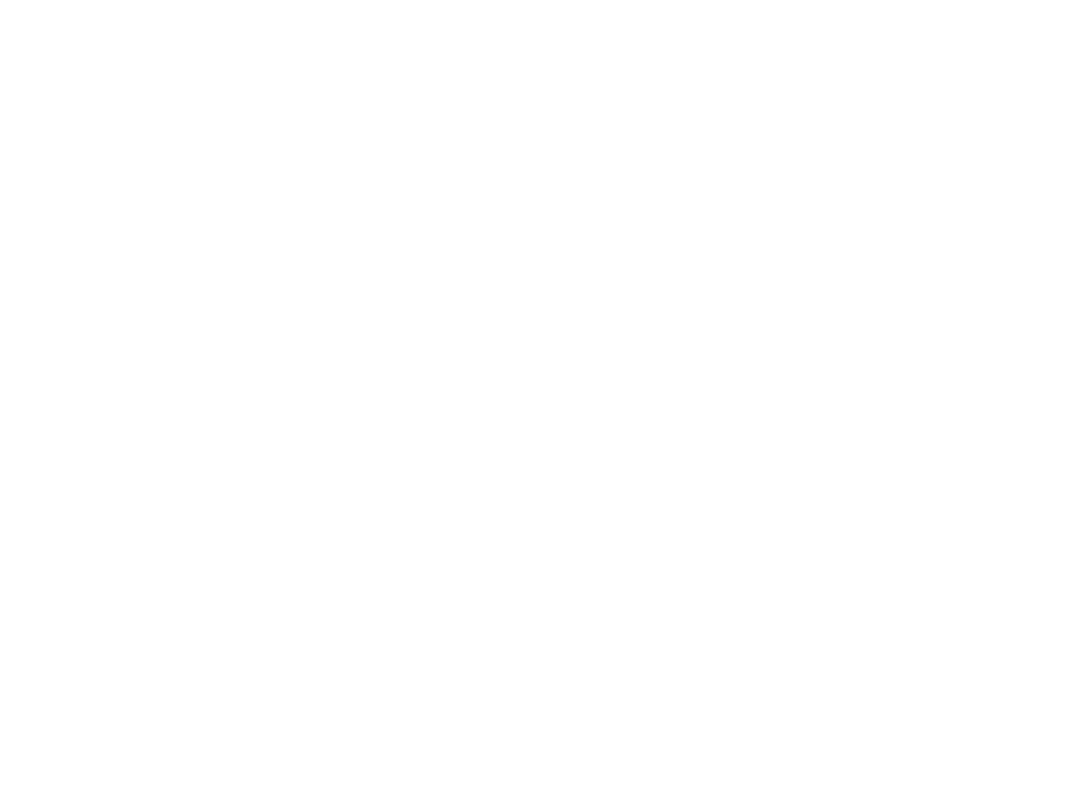
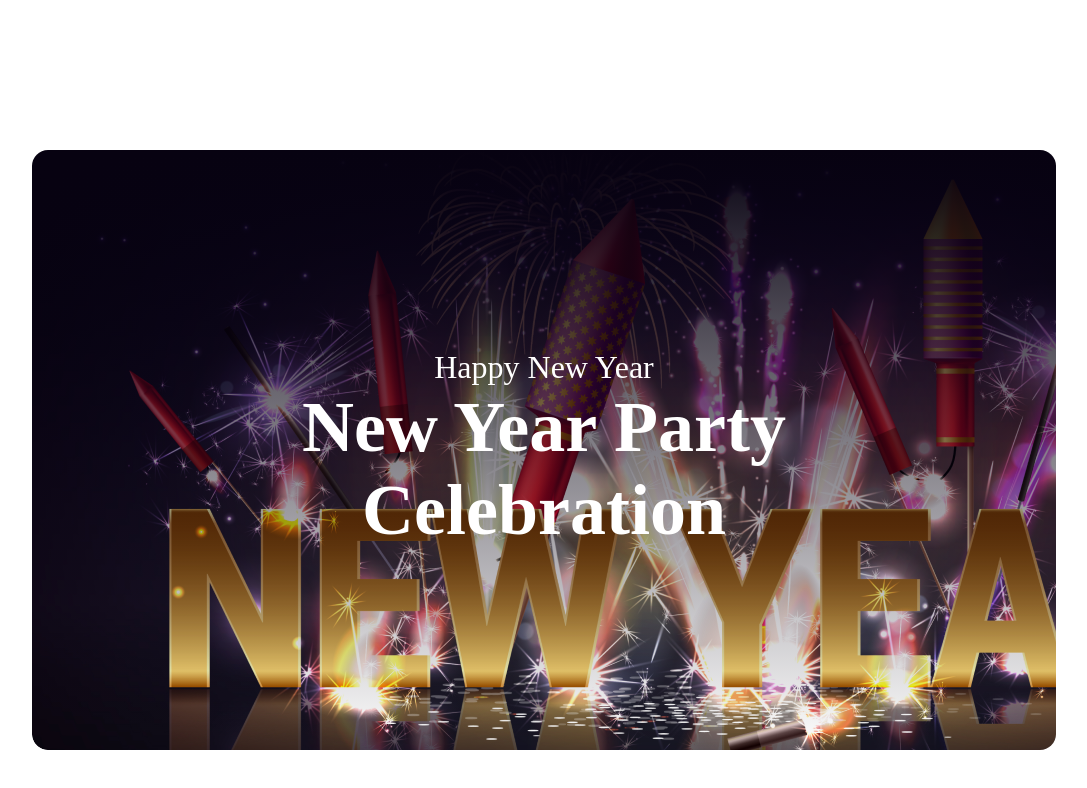
Before and after one commit to rafiferdos/new-year-celebration, a plain HTML site: page index.html in a window 1280 px wide. Shown: the whole page, without its empty margins (96-1183 px from the left). Drawn offline with Linux system fonts and the light colour scheme.

Commit message:
header section added

```diff
--- a/index.html
+++ b/index.html
@@ -1,12 +1,29 @@
 <!DOCTYPE html>
 <html lang="en">
-<head>
-    <meta charset="UTF-8">
-    <meta name="viewport" content="width=device-width, initial-scale=1.0">
+  <head>
+    <meta charset="UTF-8" />
+    <meta name="viewport" content="width=device-width, initial-scale=1.0" />
     <title>New Year Celebration</title>
-    <link rel="stylesheet" href="style.css">
-</head>
-<body>
-
-</body>
+    <!-- marriweather font -->
+    <link rel="preconnect" href="https://fonts.googleapis.com" />
+    <link rel="preconnect" href="https://fonts.gstatic.com" crossorigin />
+    <link
+      href="https://fonts.googleapis.com/css2?family=Merriweather:ital,wght@0,300;0,400;0,700;0,900;1,300;1,400;1,700;1,900&display=swap"
+      rel="stylesheet"
+    />
+    <link rel="stylesheet" href="style.css" />
+  </head>
+  <body>
+    <!-- header area -->
+    <header class="container">
+      <div class="banner-section">
+        <div class="banner-texts">
+          <p>Happy New Year</p>
+          <h1>New Year Party Celebration</h1>
+        </div>
+      </div>
+    </header>
+    <main></main>
+    <footer></footer>
+  </body>
 </html>
--- a/style.css
+++ b/style.css
@@ -1,4 +1,50 @@
 * {
-    margin: 0;
-    padding: 0;
+  margin: 0;
+  padding: 0;
 }
+
+/* most used */
+.container {
+  /* padding: 0 25%; */
+  margin: 150px 10%;
+}
+
+/* header area customization */
+header {
+  margin-top: 100px;
+  display: flex;
+  justify-content: center;
+  align-items: center;
+}
+.banner-section {
+  background-image: url(./resources/Banner\ Image.png);
+  background-position: center;
+  background-size: cover;
+  border-radius: 16px;
+  background: linear-gradient(180deg, #070211 0%, rgba(7, 2, 17, 0) 100%),url(./resources/Banner\ Image.png);
+  height: 600px;
+  width: 1320px;
+  color: #fff;
+  text-align: center;
+  font-family: marriweather, serif;
+  display: flex;
+  justify-content: center;
+  align-items: center;
+}
+/* .banner-texts p,
+h1 {
+  color: #fff;
+  text-align: center;
+  font-family: marriweather, serif;
+} */
+.banner-texts {
+    width: 50%;
+}
+.banner-section p {
+  font-size: 32px;
+  font-weight: 400;
+}
+.banner-section h1 {
+  font-size: 72px;
+  font-weight: 900;
+}
```
